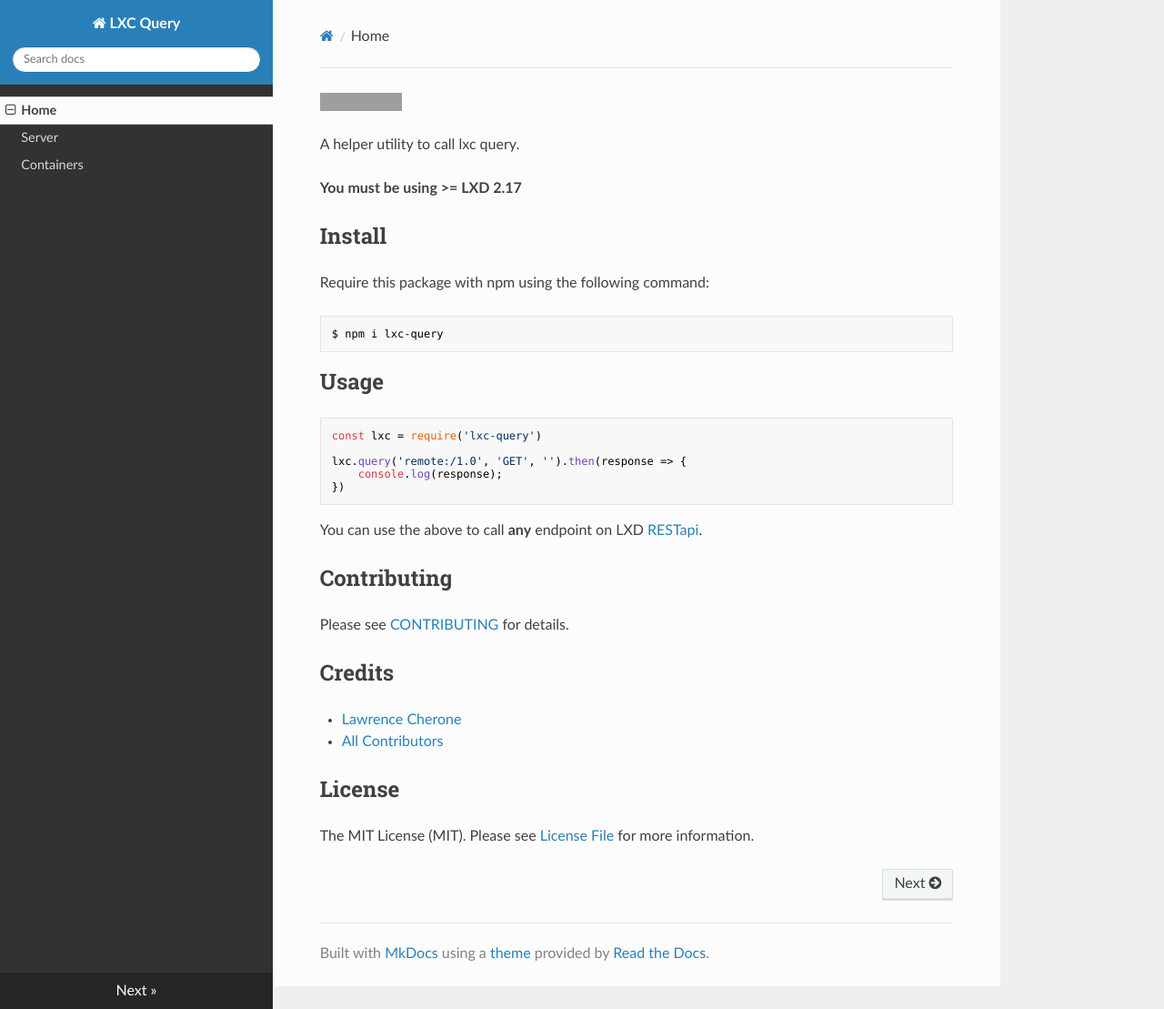
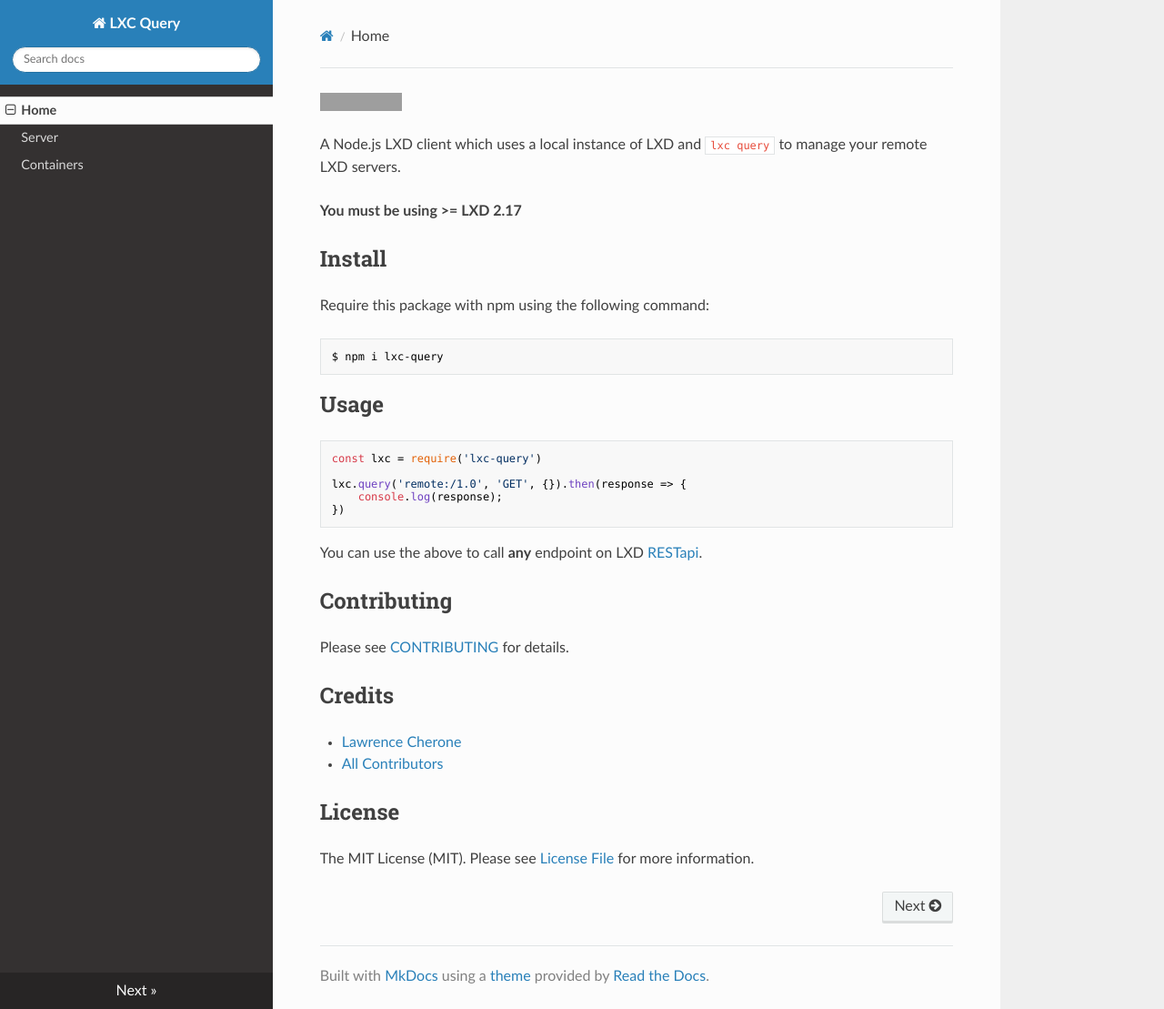
Before and after one commit to lcherone/lxc-query, an MkDocs documentation site: the page built from docs/index.md, in a window 1280 px wide and 1109 px high. Shown: the whole window at 91% size. Built offline with MkDocs 1.6.1, drawn with Linux system fonts in a browser that asks for light colours; nearby versions of some CDN libraries; old or Windows-style settings are respelled for this version of MkDocs; grey boxes are pictures that could not be loaded.

Commit message:
added create

````diff
--- a/docs/index.md
+++ b/docs/index.md
@@ -1,6 +1,6 @@
 [![JavaScript Style Guide](https://img.shields.io/badge/code_style-standard-brightgreen.svg)](https://standardjs.com)
 
-A helper utility to call lxc query.
+A Node.js LXD client which uses a local instance of LXD and `lxc query` to manage your remote LXD servers.
 
 **You must be using >= LXD 2.17**
 
@@ -17,7 +17,7 @@ $ npm i lxc-query
 ```
 const lxc = require('lxc-query')
 
-lxc.query('remote:/1.0', 'GET', '').then(response => {
+lxc.query('remote:/1.0', 'GET', {}).then(response => {
     console.log(response);
 })
 ```
````
Also changed, not shown: README.md (+4 -3 lines), docs/containers.md (+1 -1 lines).
